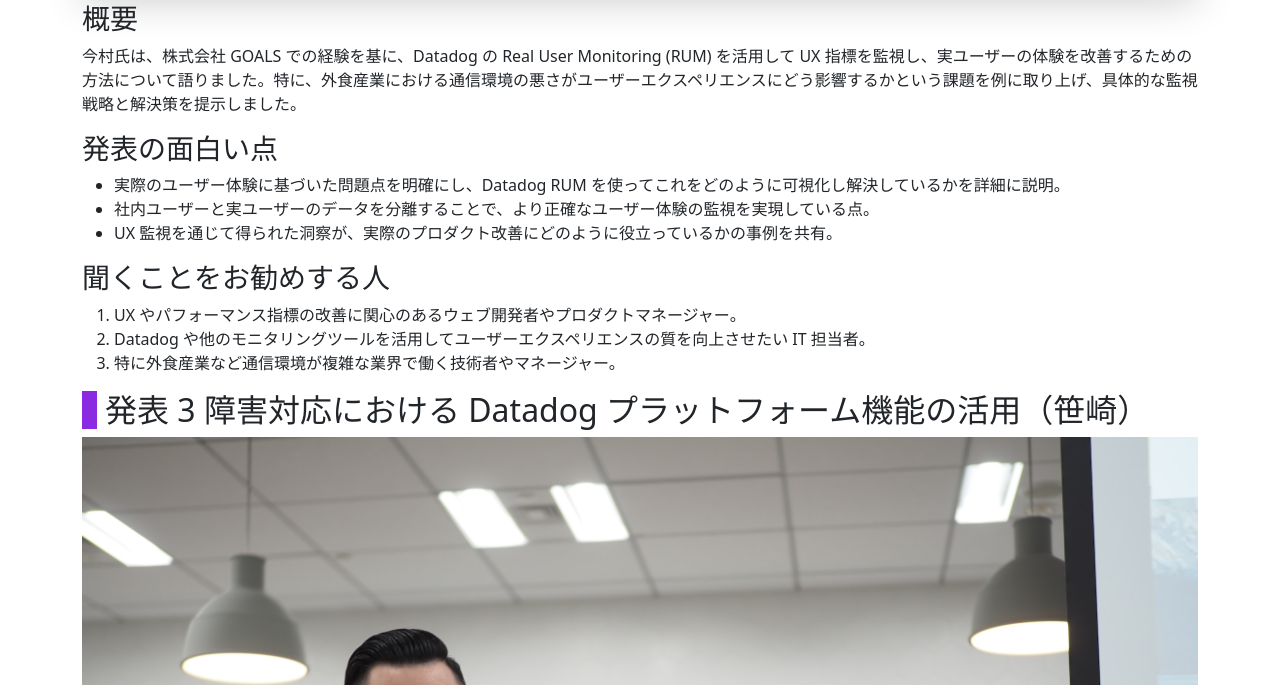
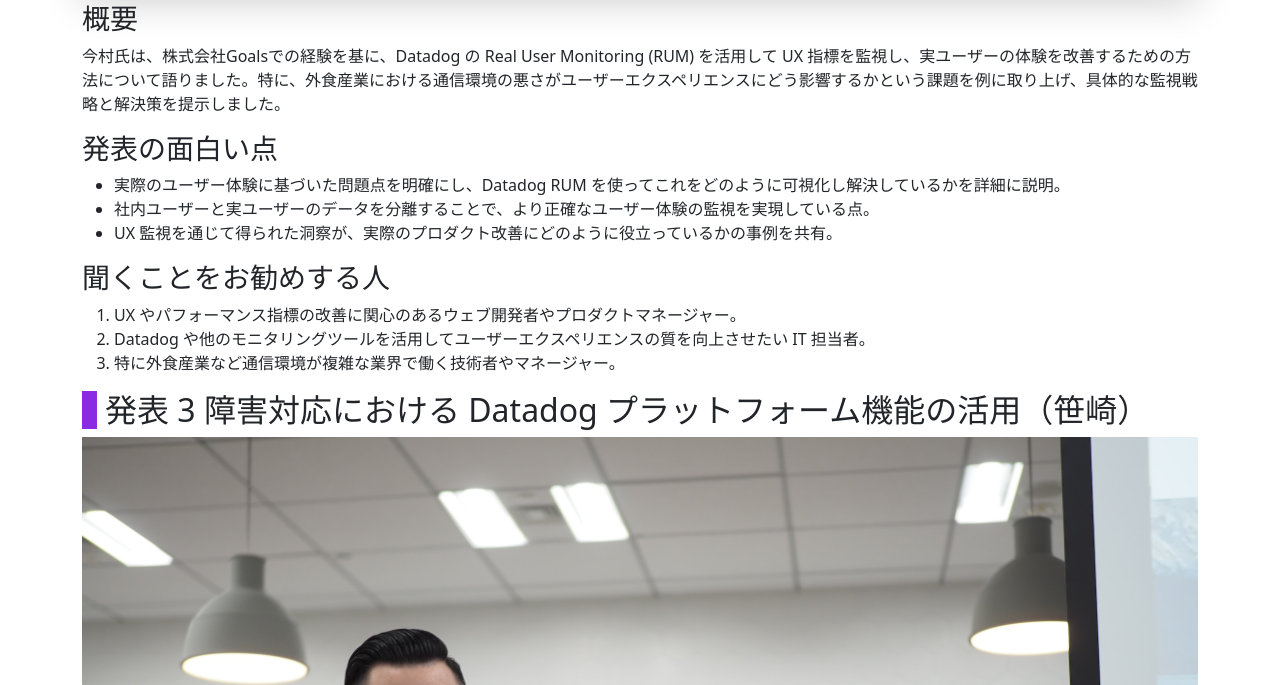
Before and after one commit to jdd-ug/jdd-ug.github.io, a Jekyll site: the page built from _posts/2024-11-20-jssug6.md, in a window 1280 px wide and 900 px high, scrolled down 3457 px, cut to the strip 215-900 px from the top of the window. Built offline with Jekyll 4.4.1, drawn with Linux system fonts in a browser that asks for light colours; a script that is not in the unit is left out; comment, search, counter and statistics services are not loaded.

```diff
--- a/_posts/2024-11-20-jssug6.md
+++ b/_posts/2024-11-20-jssug6.md
@@ -48,7 +48,7 @@ Datadog Office で開催しました。
 
 ### 概要
 
-今村氏は、株式会社 GOALS での経験を基に、Datadog の Real User Monitoring (RUM) を活用して UX 指標を監視し、実ユーザーの体験を改善するための方法について語りました。特に、外食産業における通信環境の悪さがユーザーエクスペリエンスにどう影響するかという課題を例に取り上げ、具体的な監視戦略と解決策を提示しました。
+今村氏は、株式会社Goalsでの経験を基に、Datadog の Real User Monitoring (RUM) を活用して UX 指標を監視し、実ユーザーの体験を改善するための方法について語りました。特に、外食産業における通信環境の悪さがユーザーエクスペリエンスにどう影響するかという課題を例に取り上げ、具体的な監視戦略と解決策を提示しました。
 
 ### 発表の面白い点
 
```
